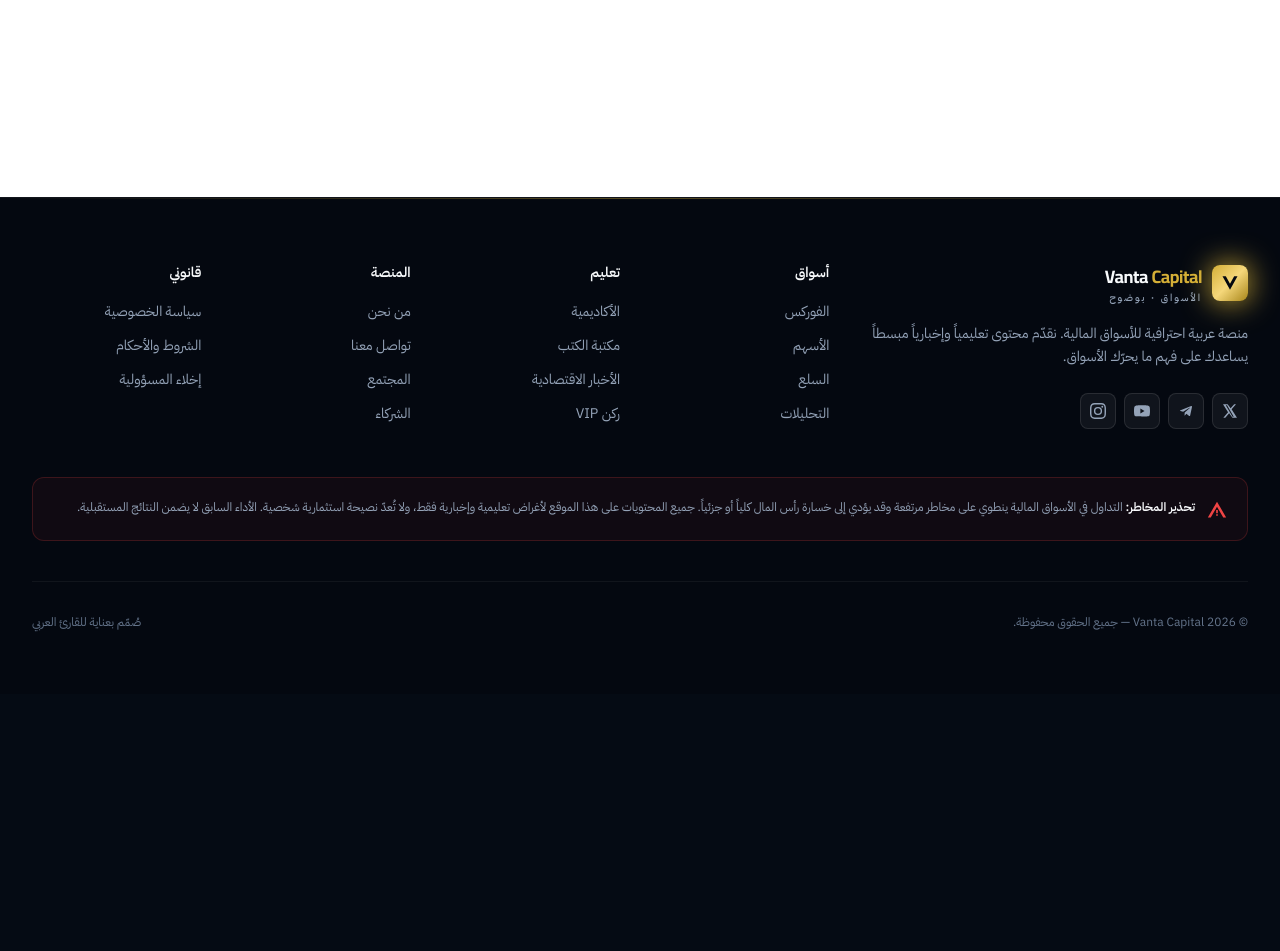
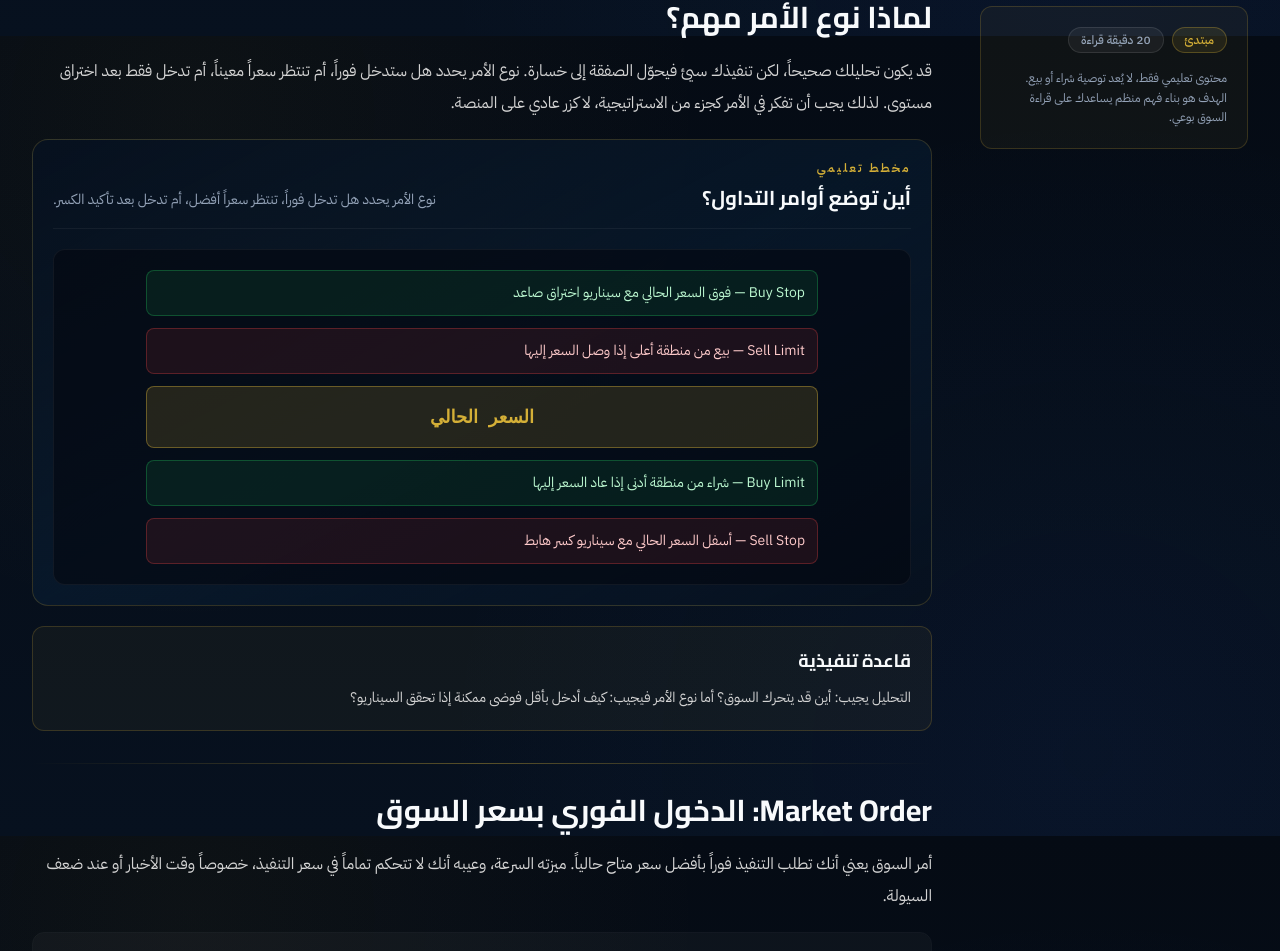
Before and after one commit to yassinlgarch-eng/Vanta-capital-, a Next.js app: page /academy/order-types in a window 1280 px wide. Before the commit this address had no page. Shown: the part 764-1715 px from the top of the page. Before the commit the page ends 1458 px from the top, so only its background shows below. Built offline with nearby package versions, Linux system fonts and the light colour scheme.

Commit message:
Add academy lesson on order types with visual

```diff
--- /dev/null
+++ b/src/app/academy/order-types/page.tsx
@@ -0,0 +1,146 @@
+import AcademyLessonTemplate, {
+  LessonCallout,
+  LessonTable,
+} from "@/components/AcademyLessonTemplate";
+import { OrderTypesVisual } from "@/components/AcademyVisuals";
+
+export const metadata = {
+  title: "أنواع أوامر التداول - أكاديمية Vanta Capital",
+  description:
+    "شرح أوامر السوق، الأوامر المحددة، أوامر الإيقاف، وقف الخسارة وجني الربح بطريقة عملية للمبتدئين.",
+};
+
+export default function LessonPage() {
+  return (
+    <AcademyLessonTemplate
+      eyebrow="الدرس 05 · أساسيات السوق"
+      title="أنواع أوامر التداول"
+      description="الأمر الذي تضغطه في المنصة ليس تفصيلاً صغيراً. نوع الأمر يحدد كيف تدخل، أين تنفذ، وما مقدار الانزلاق والمخاطرة."
+      level="مبتدئ"
+      duration="20 دقيقة قراءة"
+      objectives={[
+        "فهم الفرق بين Market Order و Limit Order و Stop Order",
+        "معرفة دور وقف الخسارة وجني الربح في حماية الخطة",
+        "تجنب أخطاء التنفيذ الشائعة وقت الأخبار والسبريد العالي",
+        "بناء عقلية تنفيذية تفصل بين التحليل والدخول الفعلي",
+      ]}
+      sections={[
+        {
+          id: "why-orders-matter",
+          label: "أهمية الأوامر",
+          title: "لماذا نوع الأمر مهم؟",
+          children: (
+            <>
+              <p>
+                قد يكون تحليلك صحيحاً، لكن تنفيذك سيئ فيحوّل الصفقة إلى خسارة.
+                نوع الأمر يحدد هل ستدخل فوراً، أم تنتظر سعراً معيناً، أم تدخل فقط
+                بعد اختراق مستوى. لذلك يجب أن تفكر في الأمر كجزء من الاستراتيجية،
+                لا كزر عادي على المنصة.
+              </p>
+              <OrderTypesVisual />
+              <LessonCallout title="قاعدة تنفيذية">
+                <p>
+                  التحليل يجيب: أين قد يتحرك السوق؟ أما نوع الأمر فيجيب: كيف
+                  أدخل بأقل فوضى ممكنة إذا تحقق السيناريو؟
+                </p>
+              </LessonCallout>
+            </>
+          ),
+        },
+        {
+          id: "market-order",
+          label: "أمر السوق",
+          title: "Market Order: الدخول الفوري بسعر السوق",
+          children: (
+            <>
+              <p>
+                أمر السوق يعني أنك تطلب التنفيذ فوراً بأفضل سعر متاح حالياً. ميزته
+                السرعة، وعيبه أنك لا تتحكم تماماً في سعر التنفيذ، خصوصاً وقت
+                الأخبار أو عند ضعف السيولة.
+              </p>
+              <LessonTable
+                rows={[
+                  { label: "الميزة", value: "تنفيذ سريع ومباشر عندما تحتاج الدخول أو الخروج فوراً." },
+                  { label: "العيب", value: "احتمال انزلاق سعري، خصوصاً في الأصول السريعة أو وقت الأخبار." },
+                  { label: "متى يُستخدم؟", value: "عند الخروج الطارئ، أو عند وجود سيولة جيدة وفارق سعري ضيق." },
+                ]}
+              />
+            </>
+          ),
+        },
+        {
+          id: "limit-order",
+          label: "الأمر المحدد",
+          title: "Limit Order: الدخول بسعر تختاره أنت",
+          children: (
+            <>
+              <p>
+                الأمر المحدد يسمح لك بالشراء أو البيع عند سعر معين أو أفضل. إذا
+                أردت شراء أصل عند هبوطه إلى منطقة دعم، يمكنك وضع Buy Limit. وإذا
+                أردت البيع من منطقة مقاومة، يمكنك وضع Sell Limit.
+              </p>
+              <LessonCallout title="ميزة وعيب" tone="blue">
+                <p>
+                  ميزته أنك تتحكم في السعر، وعيبه أن الصفقة قد لا تتفعل إذا لم
+                  يصل السوق إلى مستواك. الاحتراف هنا أن تقبل فوات الفرصة أفضل من
+                  دخول عشوائي بسعر سيئ.
+                </p>
+              </LessonCallout>
+            </>
+          ),
+        },
+        {
+          id: "stop-orders",
+          label: "أوامر الإيقاف",
+          title: "Stop Order: الدخول أو الخروج بعد كسر مستوى",
+          children: (
+            <>
+              <p>
+                أمر الإيقاف يتفعل عندما يصل السعر إلى مستوى معين. يستخدمه
+                المتداولون للدخول مع الاختراق أو للخروج عبر وقف الخسارة. مثلاً:
+                Buy Stop فوق مقاومة إذا كنت تريد الدخول فقط بعد إثبات القوة.
+              </p>
+              <LessonTable
+                rows={[
+                  { label: "Buy Stop", value: "أمر شراء أعلى السعر الحالي، غالباً مع سيناريو اختراق صاعد." },
+                  { label: "Sell Stop", value: "أمر بيع أسفل السعر الحالي، غالباً مع سيناريو كسر هابط." },
+                  { label: "Stop Loss", value: "أمر خروج يحميك إذا تحرك السوق عكس خطتك." },
+                ]}
+              />
+            </>
+          ),
+        },
+        {
+          id: "sl-tp",
+          label: "وقف وجني ربح",
+          title: "وقف الخسارة وجني الربح: حدود الخطة",
+          children: (
+            <>
+              <p>
+                وقف الخسارة ليس اعترافاً بالفشل، بل اعتراف بأن السوق أكبر منك.
+                وجني الربح ليس طمعاً محدوداً، بل طريقة لتحويل السيناريو إلى خطة
+                قابلة للتنفيذ. الصفقة بلا وقف أو هدف تتحول بسهولة إلى قرار عاطفي.
+              </p>
+              <LessonCallout title="خطأ قاتل" tone="red">
+                <p>
+                  أسوأ استخدام لوقف الخسارة هو تحريكه بعيداً عندما يقترب السعر
+                  منه. إذا كان الوقف في مكان منطقي قبل الصفقة، فاحترامه جزء من
+                  الانضباط. أما إذا كان غير منطقي، فالخطأ كان في التخطيط لا في
+                  الوقف.
+                </p>
+              </LessonCallout>
+            </>
+          ),
+        },
+      ]}
+      keyTakeaways={[
+        "نوع الأمر جزء من الاستراتيجية وليس مجرد زر تنفيذ.",
+        "أمر السوق سريع لكنه أكثر عرضة للانزلاق، والأمر المحدد يعطيك سعراً أفضل لكنه قد لا يتفعل.",
+        "أوامر الإيقاف مهمة للدخول مع الاختراق أو للخروج عند فشل السيناريو.",
+        "وقف الخسارة وجني الربح يحولان التحليل إلى خطة قابلة للقياس والانضباط.",
+      ]}
+      previousLesson={{ href: "/academy/asset-classes", label: "أنواع الأصول المالية" }}
+      nextLesson={{ href: "/academy/risk-reward", label: "المخاطرة والعائد" }}
+    />
+  );
+}
```
